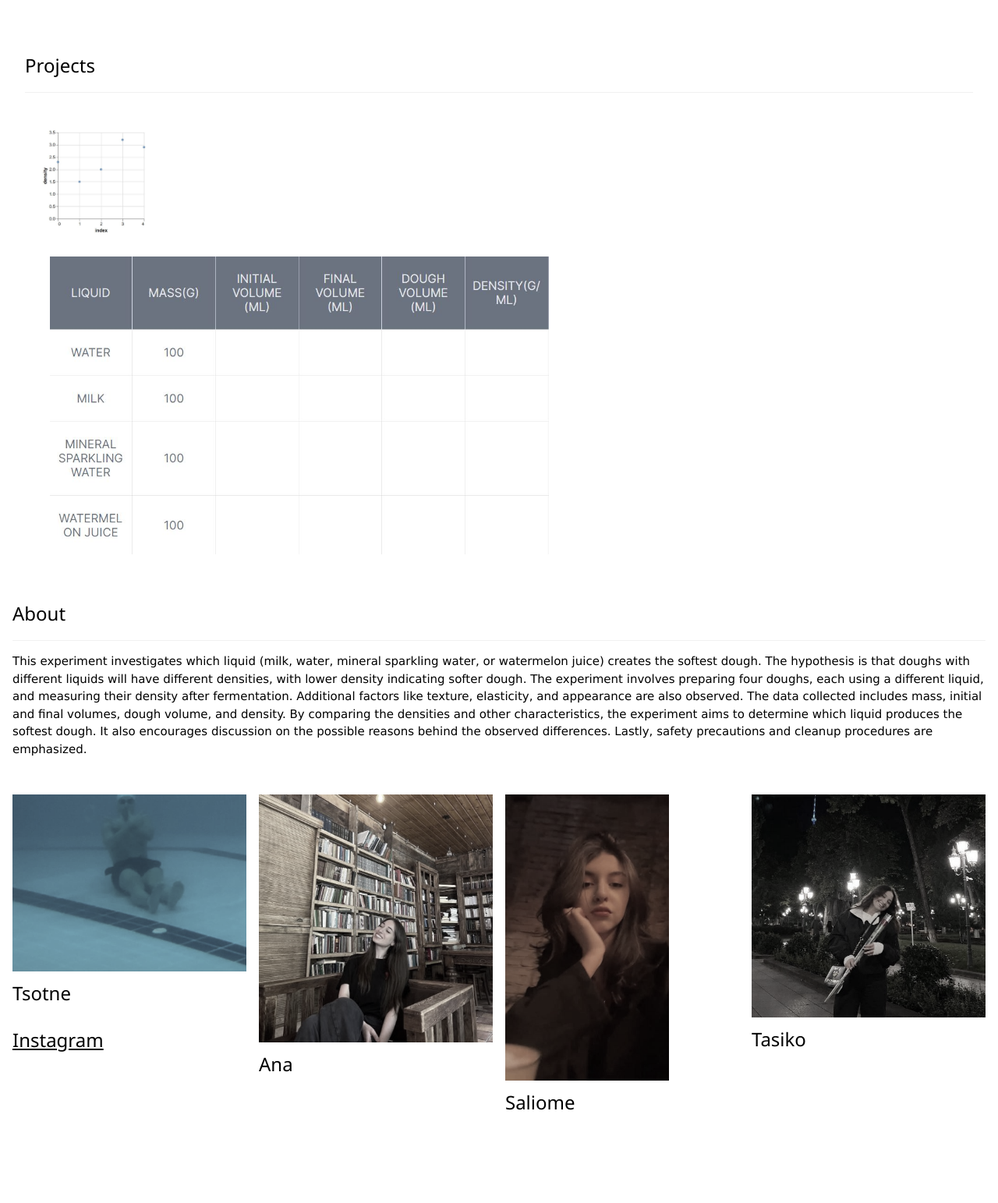
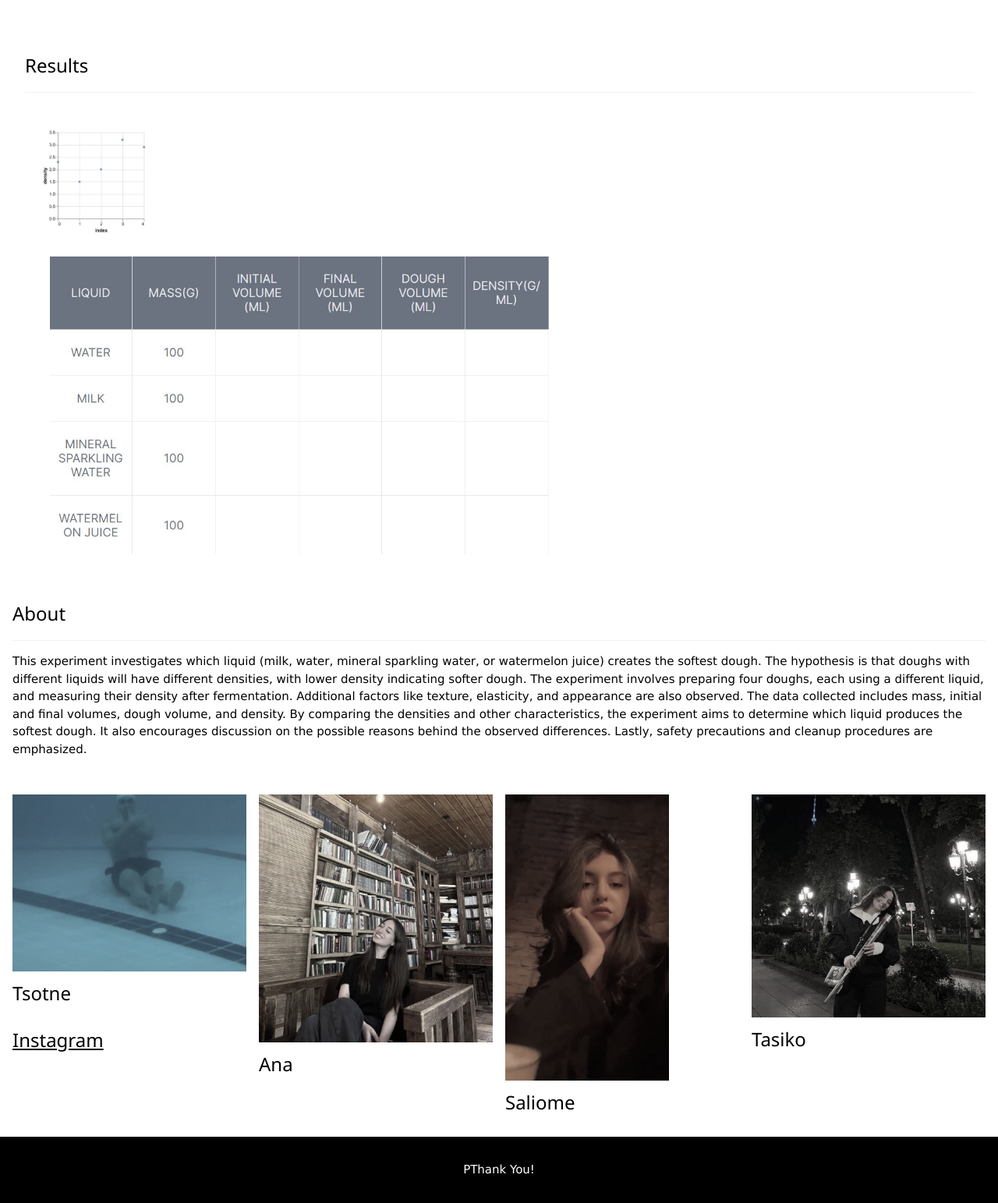
Before and after one commit to goguadzets/Volume, a plain HTML site: page index.html in a window 1280 px wide. Shown: the part 853-2396 px from the top of the page at 78% size. Before the commit the page ends 2311 px from the top, so only its background shows below. Drawn offline with nearby package versions, Linux system fonts and the light colour scheme.

Commit message:
Update index.html

```diff
--- a/index.html
+++ b/index.html
@@ -32,7 +32,7 @@
 
   <!-- Project Section -->
   <div class="w3-container w3-padding-32" id="projects">
-    <h3 class="w3-border-bottom w3-border-light-grey w3-padding-16">Projects</h3>
+    <h3 class="w3-border-bottom w3-border-light-grey w3-padding-16">Results</h3>
   </div>
 
 
@@ -76,7 +76,10 @@ By comparing the densities and other characteristics, the experiment aims to det
     </div>
   </div>
 
-<!-- End page content -->
+<!-- Footer -->
+<footer class="w3-center w3-black w3-padding-16">
+  <p>PThank You!</a></p>
+</footer>
 </div>
 
 </body>
```
